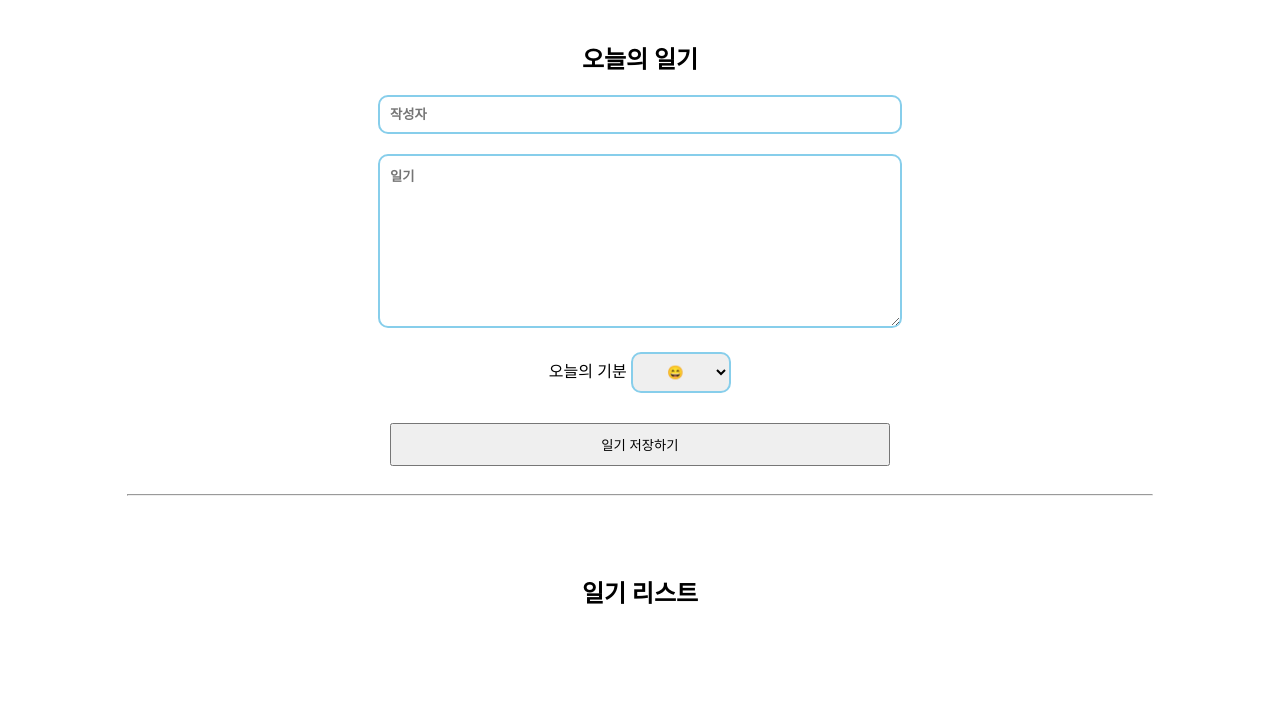
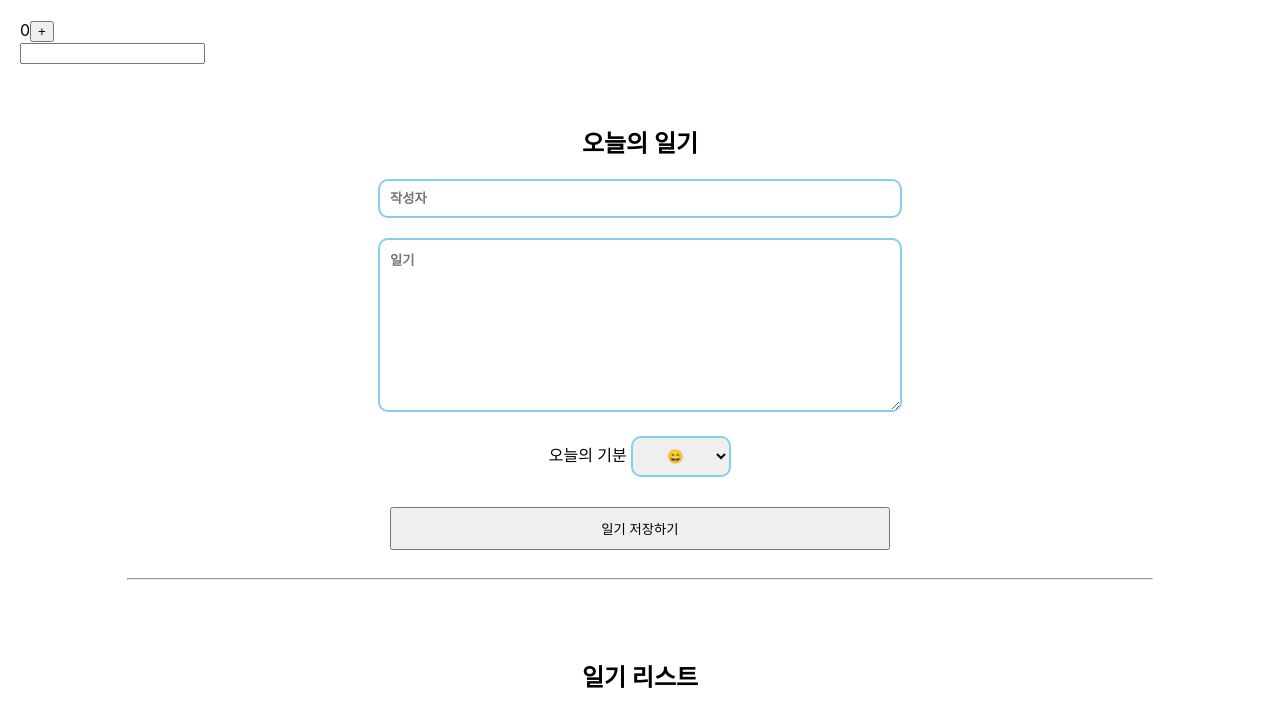
Before and after one commit to thgee/SimpleDiaryPractice, a React (Create React App) app: page / in a window 1280 px wide. Shown: the top 726 px of the page. Built offline with nearby package versions, Linux system fonts and the light colour scheme.

Commit message:
23.01.28

```diff
--- a/src/App.js
+++ b/src/App.js
@@ -1,5 +1,6 @@
 import { useState, useRef } from "react";
 import "./App.css";
+import Lifecycle from "./Lifecycle";
 import DiaryEditor from "./DiaryEditor";
 import DiaryList from "./DiaryList";
 
@@ -39,6 +40,7 @@ function App() {
 
   return (
     <div className="App">
+      <Lifecycle />
       <DiaryEditor addItem={addItem} />
       <hr width="80%" />
       <DiaryList
--- /dev/null
+++ b/src/Lifecycle.js
@@ -0,0 +1,31 @@
+import React, { useEffect, useState } from "react";
+
+const Lifecycle = () => {
+  const [count, setCount] = useState(0);
+  const [text, setText] = useState("");
+
+  return (
+    <div className="Lifecycle" style={{ padding: 20 }}>
+      <div>
+        {count}
+        <button
+          onClick={() => {
+            setCount(count + 1);
+          }}
+        >
+          +
+        </button>
+      </div>
+      <div>
+        <input
+          value={text}
+          onChange={(e) => {
+            setText(e.target.value);
+          }}
+        />
+      </div>
+    </div>
+  );
+};
+
+export default Lifecycle;
```
